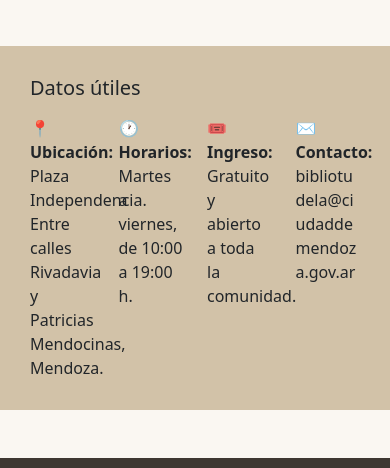
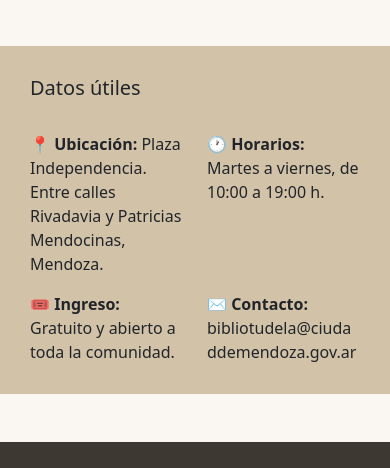
Before and after one commit to anizz/EspacioCulturalPlaza, a plain HTML site: page biblio.html in a window 390 px wide. Shown: the part 8098-8566 px from the top of the page. Drawn offline with nearby package versions, Linux system fonts and the light colour scheme.

Commit message:
Add files via upload
cambios en datos utiles responsive

```diff
--- a/biblio.html
+++ b/biblio.html
@@ -844,17 +844,17 @@
             <h5>Datos útiles</h5>
         </div>
         <div class="row mt-3 datos-utiles-fila">
-            <div class="col-3 dato-util">
+            <div class="col-6 col-lg-3 mt-3 dato-util">
                 <strong>📍 Ubicación: </strong> Plaza Independencia. <br>Entre calles Rivadavia y Patricias Mendocinas,
                 Mendoza.
             </div>
-            <div class="col-3 dato-util">
+            <div class="col-6 col-lg-3 mt-3 dato-util">
                 <strong>🕐 Horarios:</strong> Martes a viernes, de 10:00 a 19:00 h.
             </div>
-            <div class="col-3 dato-util">
+            <div class="col-6 col-lg-3 mt-3 dato-util">
                 <strong>🎟️ Ingreso: </strong> Gratuito y abierto a toda la comunidad.
             </div>
-            <div class="col-3 dato-util">
+            <div class="col-6 col-lg-3 mt-3 dato-util">
                 <strong>✉️ Contacto:</strong> <span class="desbordado">bibliotudela@ciudaddemendoza.gov.ar</span>
             </div>
         </div>
```
